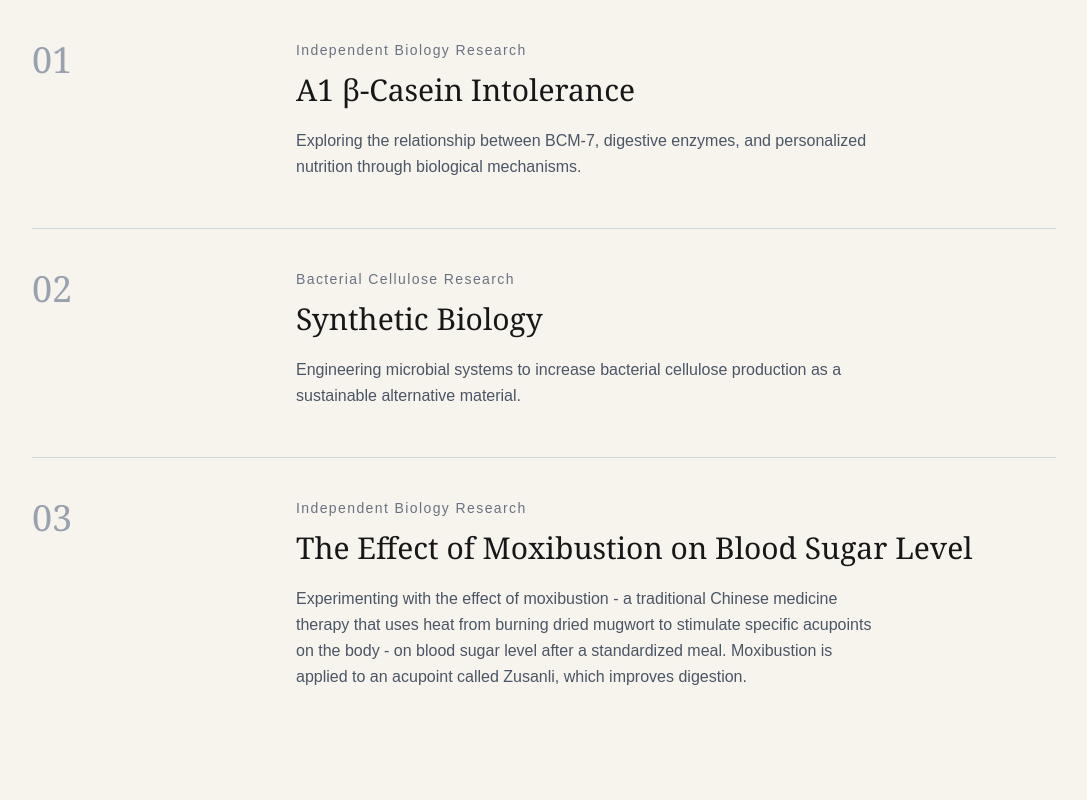
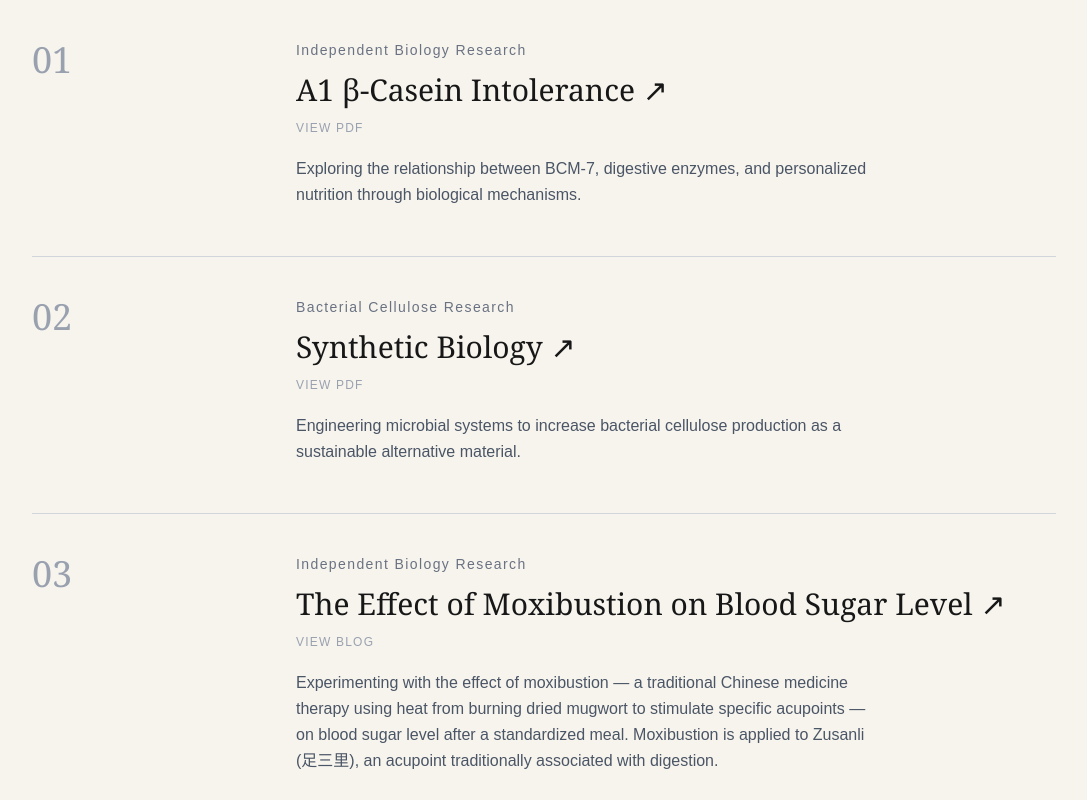
Before and after one commit to Sophie77227/Sophie-s-TCM-research-website, a Next.js app: page / in a window 1280 px wide. Shown: the part 3920-4720 px from the top of the page, without its empty margins (96-1183 px from the left). Built offline with nearby package versions, Linux system fonts and the light colour scheme.

Commit message:
Add clickable research papers

```diff
--- a/components/ResearchArchive.tsx
+++ b/components/ResearchArchive.tsx
@@ -1,4 +1,5 @@
-export default function ResearchArchive() {
+"use client";
+
 const projects = [
   {
     number: "01",
@@ -7,6 +8,7 @@ export default function ResearchArchive() {
     description:
       "Exploring the relationship between BCM-7, digestive enzymes, and personalized nutrition through biological mechanisms.",
     link: "/A1_Beta_Casein_Research_Paper.pdf",
+    type: "PDF",
   },
 
   {
@@ -16,6 +18,7 @@ export default function ResearchArchive() {
     description:
       "Engineering microbial systems to increase bacterial cellulose production as a sustainable alternative material.",
     link: "/Synbio_Cellulose_Research.pdf",
+    type: "PDF",
   },
 
   {
@@ -23,19 +26,25 @@ export default function ResearchArchive() {
     title: "The Effect of Moxibustion on Blood Sugar Level",
     subtitle: "Independent Biology Research",
     description:
-        "Experimenting with the effect of moxibustion - a traditional Chinese medicine therapy that uses heat from burning dried mugwort to stimulate specific acupoints on the body - on blood sugar level after a standardized meal. Moxibustion is applied to an acupoint called Zusanli, which improves digestion.",
-      link: "https://dailysophie7.wordpress.com/2026/08/05/can-traditional-chinese-medicine-influence-blood-sugar/",
+      "Experimenting with the effect of moxibustion — a traditional Chinese medicine therapy using heat from burning dried mugwort to stimulate specific acupoints — on blood sugar level after a standardized meal. Moxibustion is applied to Zusanli (足三里), an acupoint traditionally associated with digestion.",
+    link:
+      "https://dailysophie7.wordpress.com/2026/08/05/can-traditional-chinese-medicine-influence-blood-sugar/",
+    type: "BLOG",
   },
 ];
 
 
+export default function ResearchArchive() {
+
   return (
+
     <section
       id="research"
       className="bg-[#F7F4EE] px-8 py-32"
     >
 
       <div className="max-w-5xl mx-auto">
+
 
         <p className="text-sm tracking-[0.35em] text-gray-500 mb-8">
           RESEARCH ARCHIVE
@@ -48,6 +57,7 @@ export default function ResearchArchive() {
 
 
         <div className="space-y-12">
+
 
           {projects.map((project) => (
 
@@ -69,49 +79,76 @@ export default function ResearchArchive() {
 
               <div className="md:col-span-3">
 
+
                 <p className="text-sm tracking-widest text-gray-500">
                   {project.subtitle}
                 </p>
 
 
-                {project.link ? (
                 <a
                   href={project.link}
                   target="_blank"
                   rel="noopener noreferrer"
                   className="
+                  group
+                  inline-block
+                  "
+                >
+
+                  <h3
+                    className="
                     font-serif
                     text-3xl
                     mt-3
-                    mb-5
-                    block
-                    hover:underline
+                    mb-3
+                    transition
+                    group-hover:underline
+                    group-hover:text-gray-600
+                    cursor-pointer
                     "
                   >
-                    {project.title}
-                  </a>
-                ) : (
-                  <h3 className="font-serif text-3xl mt-3 mb-5">
-                    {project.title}
+                    {project.title} ↗
                   </h3>
-                )}
 
 
-                <p className="text-gray-600 leading-relaxed max-w-xl">
+                  <p
+                    className="
+                    text-xs
+                    tracking-widest
+                    text-gray-400
+                    mb-5
+                    "
+                  >
+                    VIEW {project.type}
+                  </p>
+
+                </a>
+
+
+                <p className="
+                text-gray-600
+                leading-relaxed
+                max-w-xl
+                ">
                   {project.description}
                 </p>
 
 
               </div>
 
+
             </div>
 
           ))}
 
-        </div>
 
         </div>
 
+
+      </div>
+
+
     </section>
+
   );
 }
```
Also changed, not shown: 1 other file (tests, documents, lock files or other folders). Lines whose indentation alone changed are shown as unchanged.
